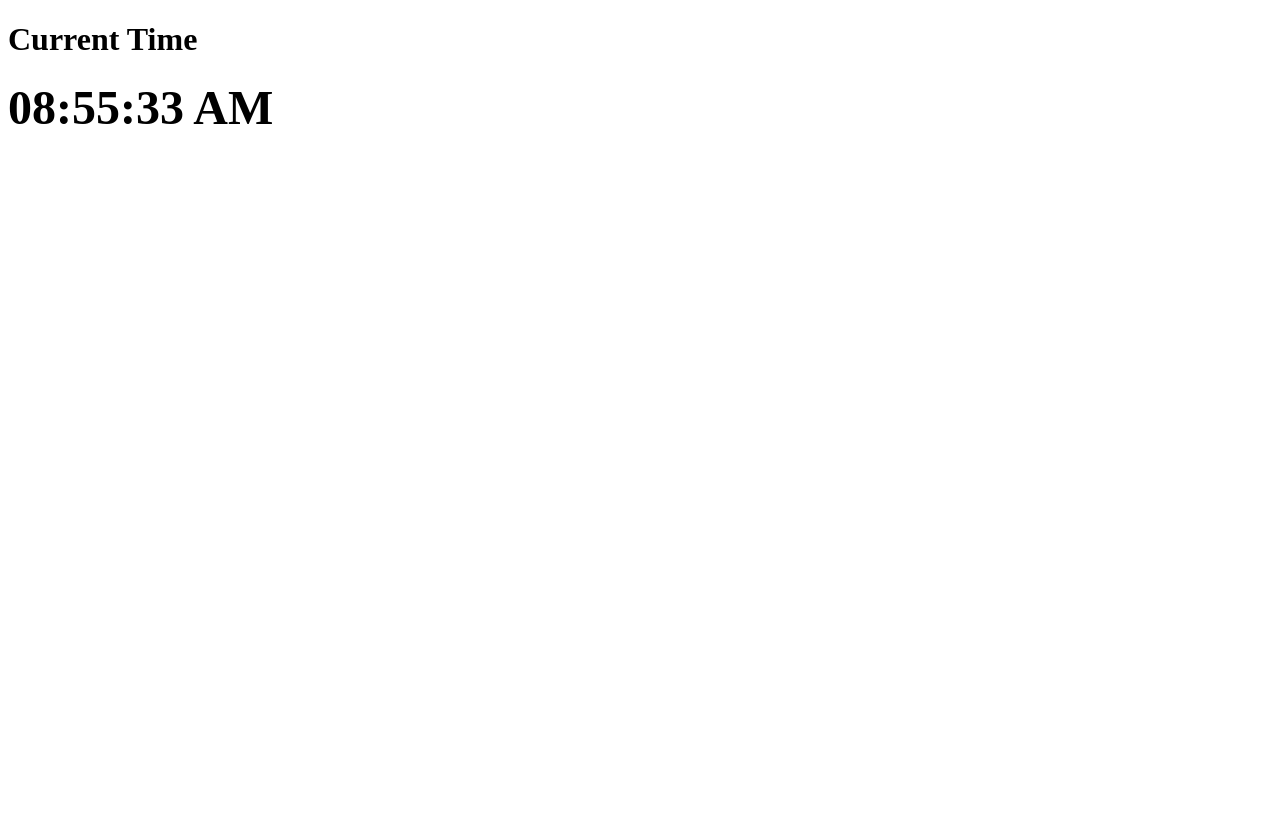
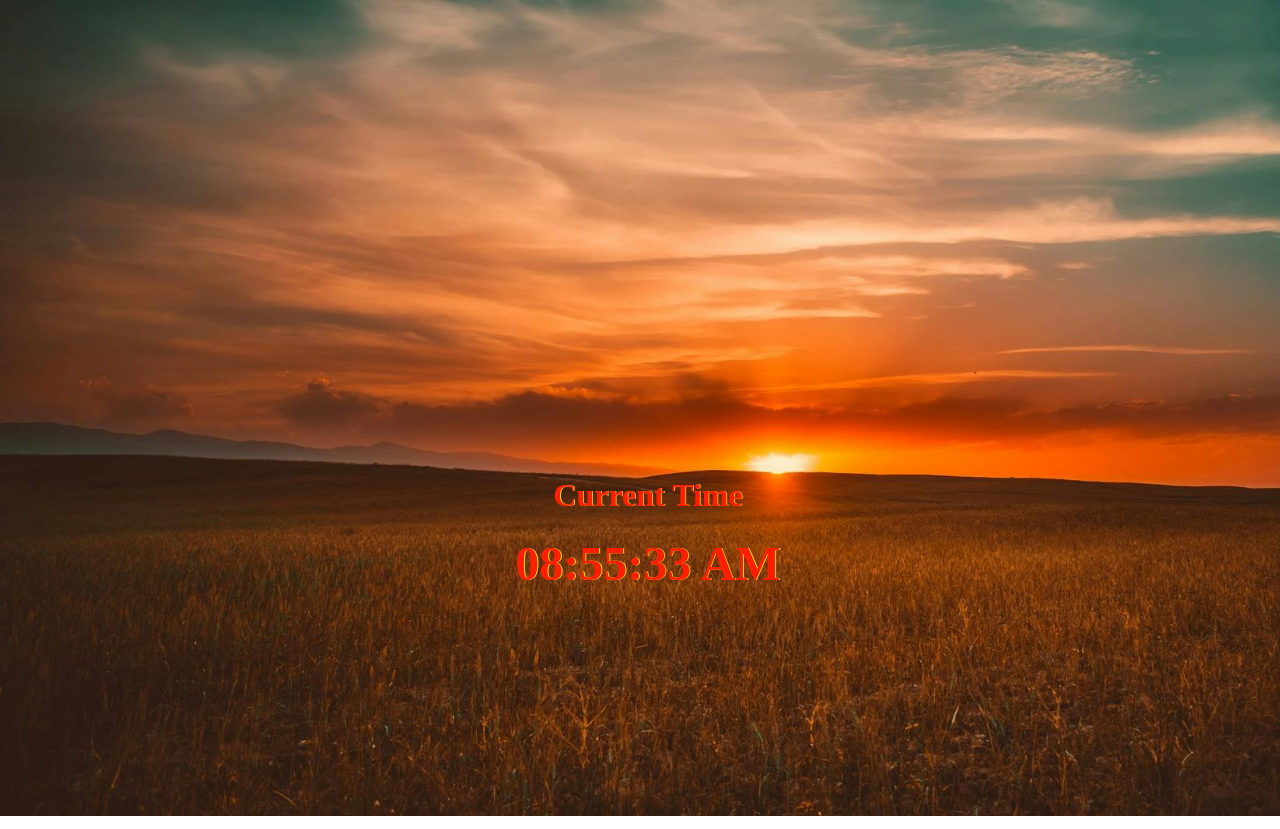
Before and after one commit to Ashwinichinnapaiyan/CLOCK, a plain HTML site: page index.html in a window 1280 px wide. Drawn offline with Linux system fonts and the light colour scheme.

Commit message:
Update style.css

```diff
--- a/style.css
+++ b/style.css
@@ -5,7 +5,7 @@
 }
 body
 {
-    background-image: url();
+    background-image: url(clock2.jpeg);
     background-image: no-repeat;
     background-size: cover ;
     position: relative;
@@ -13,3 +13,11 @@ body
     height: 100vh;
     overflow: hidden;
 }
+.row
+{
+    text-align: center;
+    justify-content: center;
+    padding-top:35%;
+    color: #ff1e00;
+    text-shadow: 0.05em 0 #eeea0c;
+}
```
